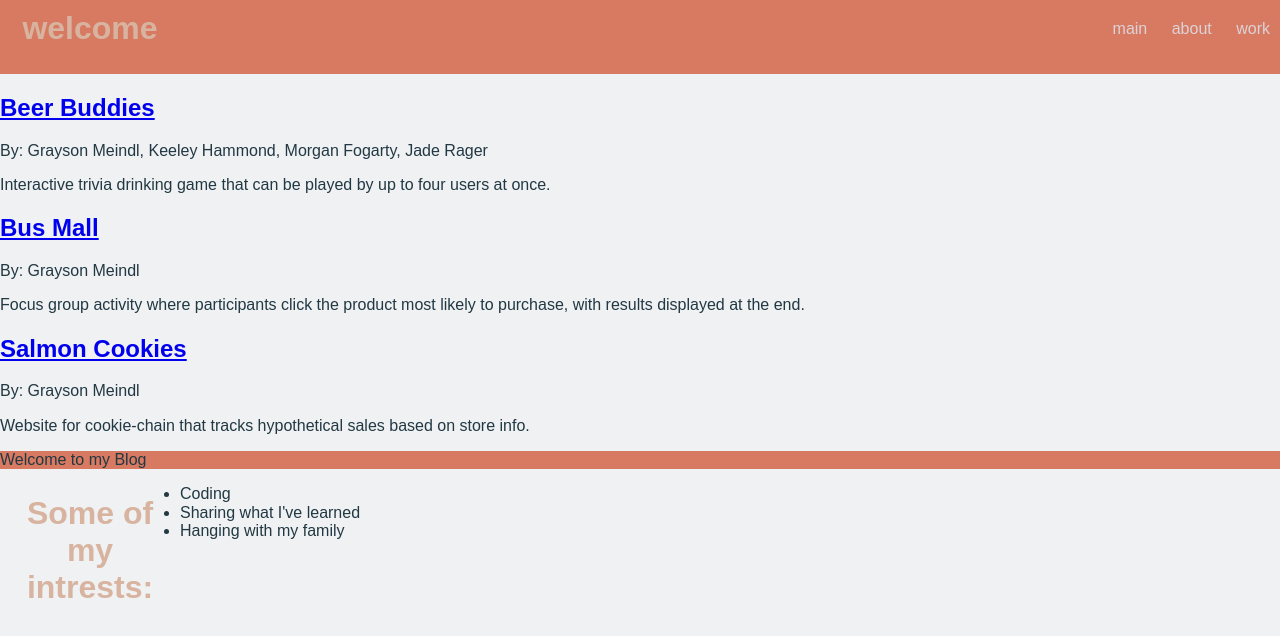
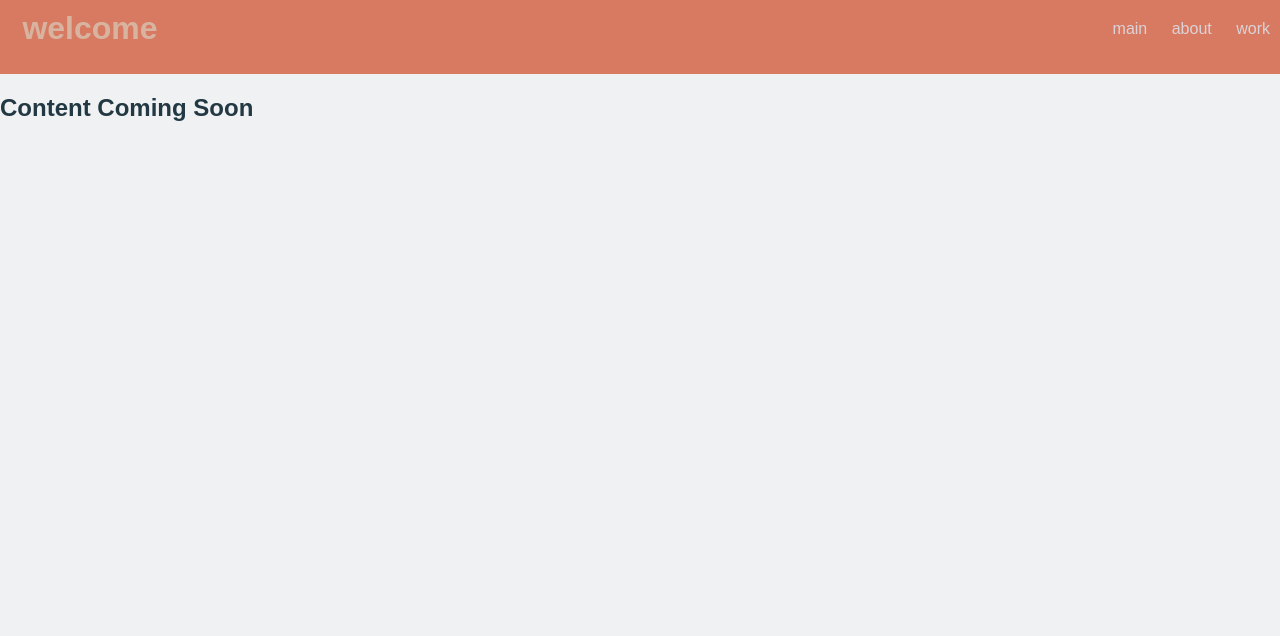
Before and after one commit to meindlgrayson/portfolio, a plain HTML site: page index.html in a window 1280 px wide. Drawn offline with nearby package versions, Linux system fonts and the light colour scheme.

Commit message:
main or 'home' tab  now only one displayed upon page load. few small aesthetic touch-ups

```diff
--- a/index.html
+++ b/index.html
@@ -38,11 +38,11 @@
   </header>
   <section id="projects" class="tab-content"></section>
   <section id="about" class="tab-content">
-        <header>
+        <h2>
           Welcome to my Blog
-        </header>
+        </h2>
         <section>
-          <h1>Some of my intrests:</h1>
+          <h3>Some of my intrests:</h1>
           <ul>
             <li>Coding</li>
             <li>Sharing what I've learned</li>
@@ -50,6 +50,9 @@
           </ul>
         </section>
       </section>
+  <section id="home" class="tab-content">
+    <h2>Content Coming Soon</h2>
+  </section>
   <script src="https://cdnjs.cloudflare.com/ajax/libs/handlebars.js/4.0.6/handlebars.js"></script>
   <script src="https://ajax.googleapis.com/ajax/libs/jquery/3.1.1/jquery.min.js"></script>
   <script src="scripts/projects.js"></script>
--- a/scripts/articleView.js
+++ b/scripts/articleView.js
@@ -7,6 +7,9 @@ articleView.handleMainNav = function () {
     $('.tab-content').hide();
     $('#' + $(this).data('content')).fadeIn('slow');
   });
+
+  $('.burger-nav .tab:first').click();
+
 };
 
 articleView.handleMainNav();
```
